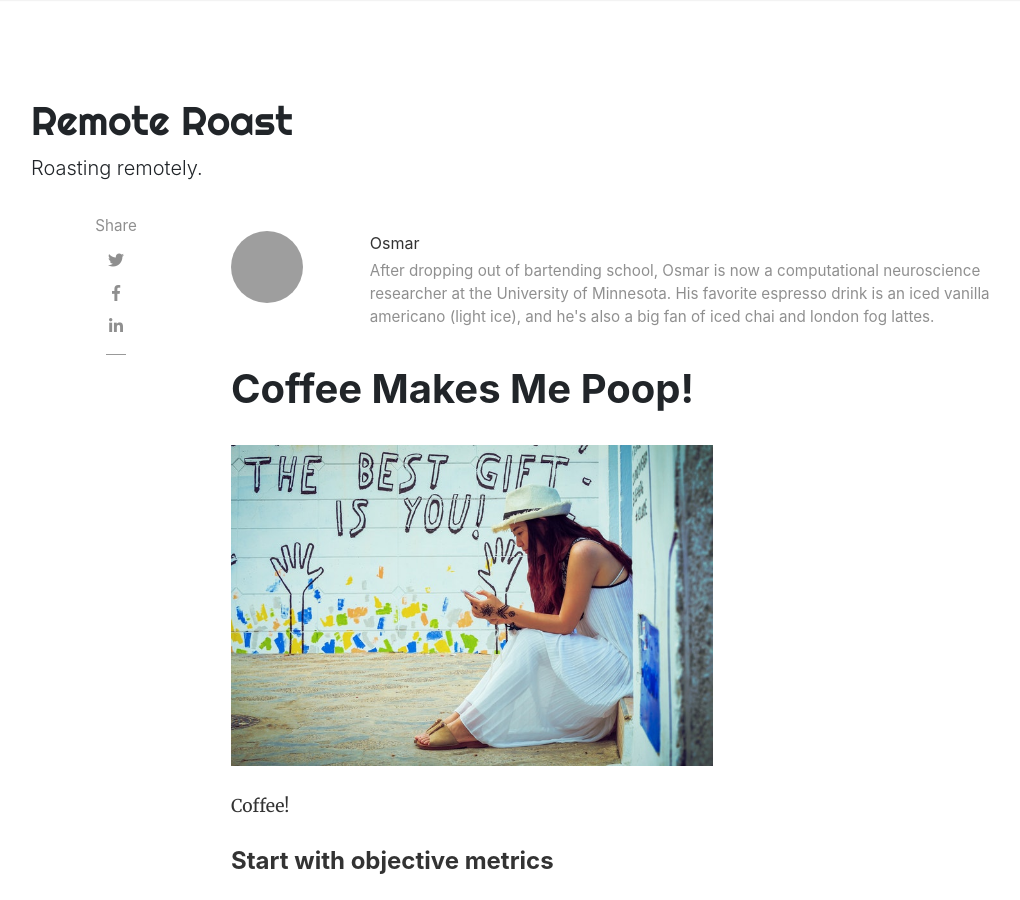
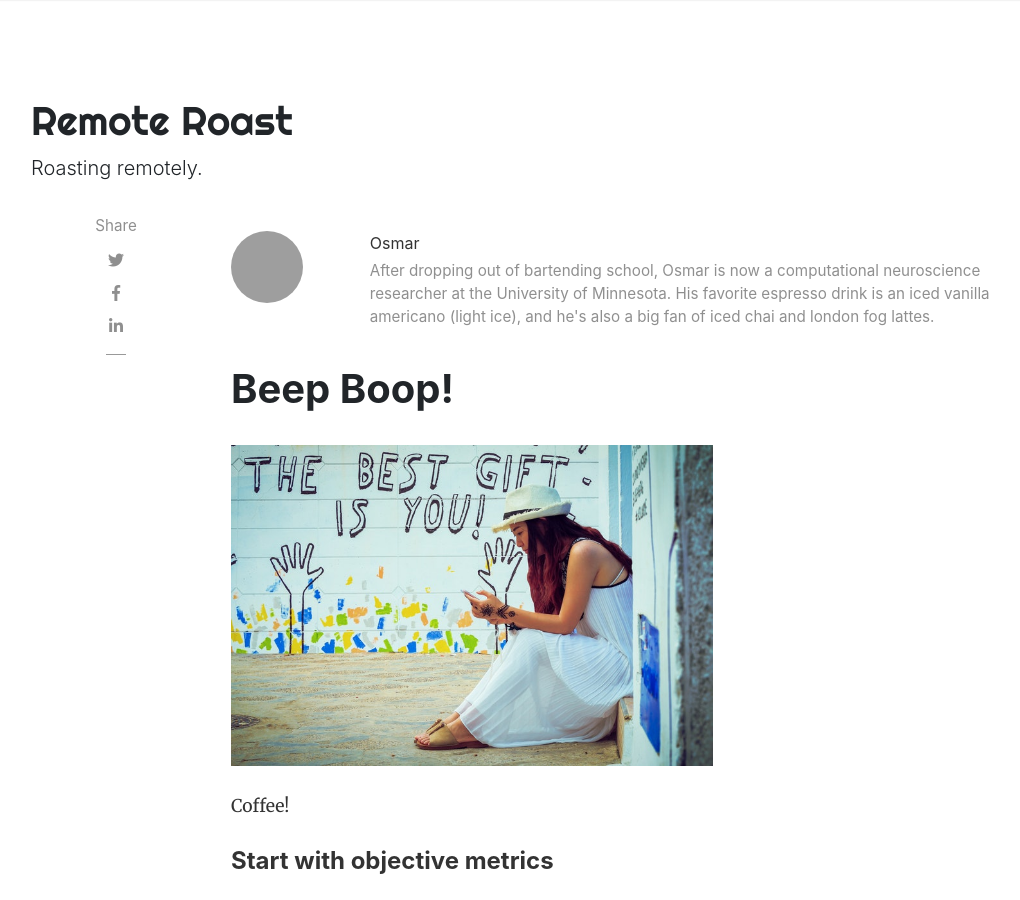
Before and after one commit to remoteroast/remoteroast.github.io, a Jekyll site: the page built from _posts/2023-02-17-osmar-test.md, in a window 1280 px wide and 900 px high. Shown: the whole window, without its empty margins (54-1074 px from the left). Built offline with Jekyll 4.4.1, drawn with Linux system fonts in a browser that asks for light colours; nearby versions of some CDN libraries; comment, search, counter and statistics services are not loaded; grey boxes are pictures that could not be loaded.

Commit message:
Changed post title

```diff
--- a/_posts/2023-02-17-osmar-test.md
+++ b/_posts/2023-02-17-osmar-test.md
@@ -1,6 +1,6 @@
 ---
 layout: post
-title:  "Coffee Makes Me Poop!"
+title:  "Beep Boop!"
 author: osmar
 categories: [ Jekyll, tutorial ]
 image: assets/images/12.jpg
```
